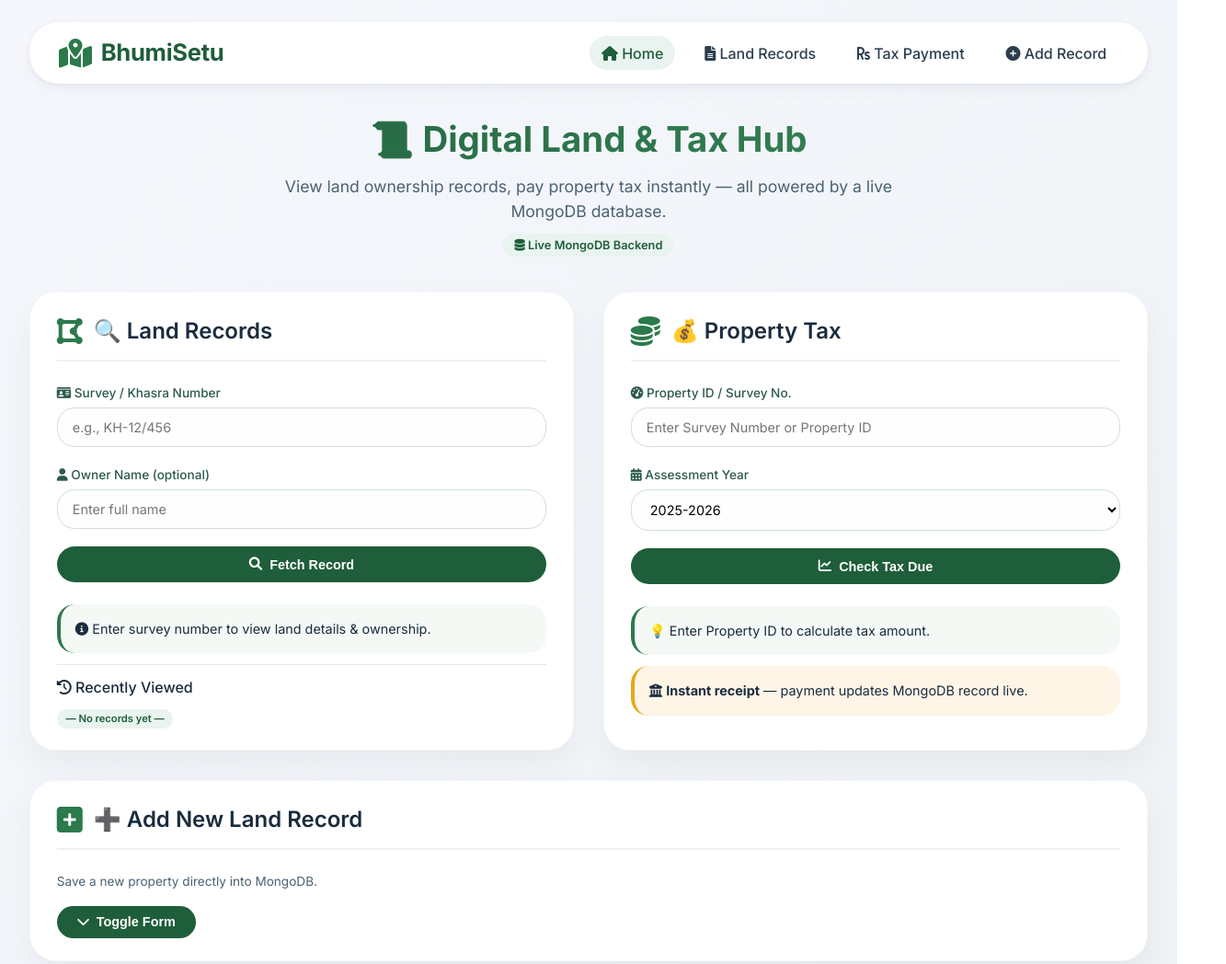
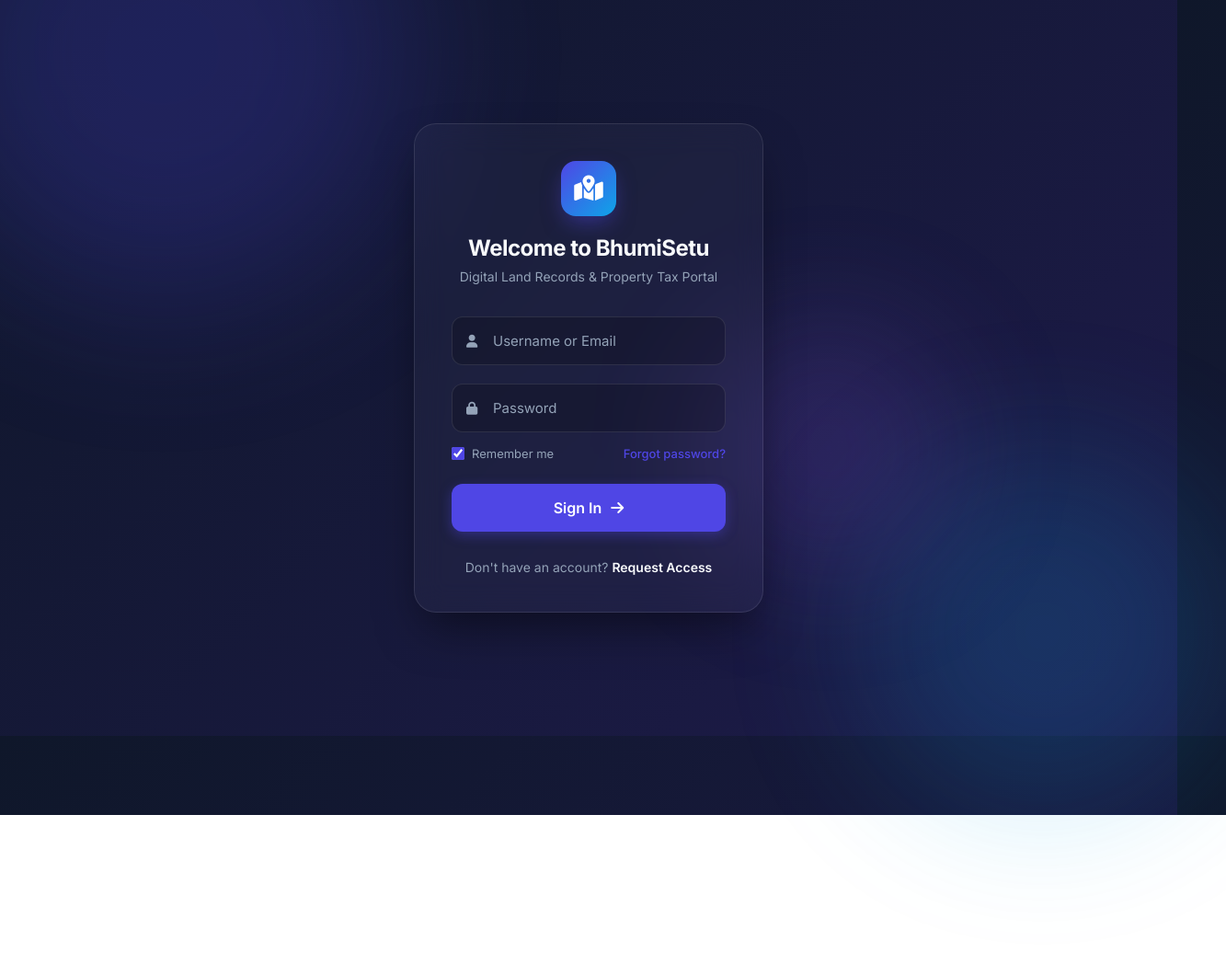
Before and after one commit to harshkumar07423/frontend-backend_project, a website: page public/index.html in a window 1280 px wide. Shown: the top 1048 px of the page at 92% size, 1333 px wide, since content can reach past the window. After the commit the page ends 886 px from the top, so only its background shows below. Drawn offline with Linux system fonts and the light colour scheme.

Commit message:
feat: Add premium login page, move dashboard routing, and improve fetch resilience

```diff
--- a/public/index.html
+++ b/public/index.html
@@ -2,174 +2,60 @@
 <html lang="en">
 <head>
   <meta charset="UTF-8">
-  <meta name="viewport" content="width=device-width, initial-scale=1.0, user-scalable=yes">
-  <title>BhumiSetu | Online Land Records & Property Tax</title>
-  <link href="https://fonts.googleapis.com/css2?family=Inter:opsz,wght@14..32,300;14..32,400;14..32,500;14..32,600;14..32,700&display=swap" rel="stylesheet">
+  <meta name="viewport" content="width=device-width, initial-scale=1.0">
+  <title>Login | BhumiSetu</title>
+  <link href="https://fonts.googleapis.com/css2?family=Inter:wght@300;400;500;600;700&display=swap" rel="stylesheet">
   <link rel="stylesheet" href="https://cdnjs.cloudflare.com/ajax/libs/font-awesome/6.0.0-beta3/css/all.min.css">
-  <link rel="stylesheet" href="style.css">
+  <link rel="stylesheet" href="login.css">
 </head>
 <body>
 
-<div class="container">
+  <!-- Dynamic Animated Background -->
+  <div class="bg-shape shape-1"></div>
+  <div class="bg-shape shape-2"></div>
+  <div class="bg-shape shape-3"></div>
 
-  <!-- Navigation Bar -->
-  <nav class="navbar">
-    <div class="logo">
-      <i class="fas fa-map-marked-alt"></i>
-      <span>BhumiSetu</span>
-    </div>
-    <div class="nav-links">
-      <a href="#" class="active" id="navHome"><i class="fas fa-home"></i> Home</a>
-      <a href="#" id="navRecords"><i class="fas fa-file-alt"></i> Land Records</a>
-      <a href="#" id="navTax"><i class="fas fa-rupee-sign"></i> Tax Payment</a>
-      <a href="#" id="navAdd"><i class="fas fa-plus-circle"></i> Add Record</a>
-    </div>
-  </nav>
+  <div class="login-container">
+    <div class="login-card">
+      <div class="login-header">
+        <div class="logo-icon">
+          <i class="fas fa-map-marked-alt"></i>
+        </div>
+        <h2>Welcome to BhumiSetu</h2>
+        <p>Digital Land Records & Property Tax Portal</p>
+      </div>
 
-  <!-- Hero Section -->
-  <div class="hero">
-    <h1>📜 Digital Land &amp; Tax Hub</h1>
-    <p>View land ownership records, pay property tax instantly — all powered by a live MongoDB database.</p>
-    <div style="margin-top:0.6rem;">
-      <span class="badge" style="font-size:0.8rem; padding:0.3rem 0.8rem;">
-        <i class="fas fa-database"></i> Live MongoDB Backend
-      </span>
-    </div>
-  </div>
+      <form id="loginForm" class="login-form">
+        <div class="input-group">
+          <i class="fas fa-user input-icon"></i>
+          <input type="text" id="username" placeholder="Username or Email" required autocomplete="username">
+        </div>
 
-  <!-- Dashboard Cards -->
-  <div class="dashboard" id="dashboardContainer">
+        <div class="input-group">
+          <i class="fas fa-lock input-icon"></i>
+          <input type="password" id="password" placeholder="Password" required autocomplete="current-password">
+        </div>
 
-    <!-- LEFT CARD: LAND RECORDS -->
-    <div class="card" id="landRecordCard">
-      <div class="card-header">
-        <i class="fas fa-draw-polygon"></i>
-        <h2>🔍 Land Records</h2>
-      </div>
-      <div class="form-group">
-        <label><i class="fas fa-id-card"></i> Survey / Khasra Number</label>
-        <input type="text" id="surveyNumber" placeholder="e.g., KH-12/456" autocomplete="off">
-      </div>
-      <div class="form-group">
-        <label><i class="fas fa-user"></i> Owner Name (optional)</label>
-        <input type="text" id="ownerName" placeholder="Enter full name">
-      </div>
-      <button id="searchRecordBtn"><i class="fas fa-search"></i> Fetch Record</button>
-      <div id="landRecordResult" class="info-box">
-        <i class="fas fa-info-circle"></i> Enter survey number to view land details &amp; ownership.
-      </div>
-      <hr>
-      <div>
-        <p style="font-weight:500; margin-bottom:8px;"><i class="fas fa-history"></i> Recently Viewed</p>
-        <div id="recentRecordsList">
-          <span class="badge">— No records yet —</span>
+        <div class="form-options">
+          <label class="remember-me">
+            <input type="checkbox" id="rememberMe" checked>
+            <span>Remember me</span>
+          </label>
+          <a href="#" class="forgot-password">Forgot password?</a>
         </div>
-      </div>
-    </div>
 
-    <!-- RIGHT CARD: PROPERTY TAX -->
-    <div class="card" id="taxCard">
-      <div class="card-header">
-        <i class="fas fa-coins"></i>
-        <h2>💰 Property Tax</h2>
-      </div>
-      <div class="form-group">
-        <label><i class="fas fa-tachometer-alt"></i> Property ID / Survey No.</label>
-        <input type="text" id="taxPropertyId" placeholder="Enter Survey Number or Property ID">
-      </div>
-      <div class="form-group">
-        <label><i class="fas fa-calendar-alt"></i> Assessment Year</label>
-        <select id="assessmentYear">
-          <option value="2024">2024-2025</option>
-          <option value="2025" selected>2025-2026</option>
-          <option value="2026">2026-2027</option>
-        </select>
-      </div>
-      <button id="checkTaxBtn"><i class="fas fa-chart-line"></i> Check Tax Due</button>
-      <div id="taxDueDisplay" class="info-box">
-        💡 Enter Property ID to calculate tax amount.
-      </div>
-      <div id="paymentSection" style="margin-top:20px; display:none;">
-        <button id="payNowBtn" class="btn-pay"><i class="fas fa-credit-card"></i> Pay Now</button>
-        <div id="paymentMsg" class="message"></div>
-      </div>
-      <div class="info-box info-box--yellow" style="margin-top:12px;">
-        <i class="fas fa-university"></i>
-        <strong>Instant receipt</strong> — payment updates MongoDB record live.
-      </div>
-    </div>
+        <button type="submit" class="login-btn">
+          <span>Sign In</span>
+          <i class="fas fa-arrow-right"></i>
+        </button>
+      </form>
 
-  </div><!-- /dashboard -->
-
-  <!-- ADD NEW RECORD CARD -->
-  <div class="card" id="addRecordCard" style="margin-top:2rem;">
-    <div class="card-header">
-      <i class="fas fa-plus-square"></i>
-      <h2>➕ Add New Land Record</h2>
-    </div>
-    <p style="font-size:0.85rem; color:#4a6272; margin-bottom:1rem;">
-      Save a new property directly into MongoDB.
-    </p>
-    <button id="addRecordBtn" style="width:auto; padding:0.6rem 1.4rem;">
-      <i class="fas fa-chevron-down"></i> Toggle Form
-    </button>
-
-    <div id="addRecordForm">
-      <div class="dashboard" style="margin-top:1rem; gap:1rem;">
-        <div>
-          <div class="form-group">
-            <label>Survey / Khasra No. *</label>
-            <input type="text" id="newSurveyNo" placeholder="e.g., KH-99/001">
-          </div>
-          <div class="form-group">
-            <label>Owner Name *</label>
-            <input type="text" id="newOwner" placeholder="Full name">
-          </div>
-          <div class="form-group">
-            <label>Area</label>
-            <input type="text" id="newArea" placeholder="e.g., 1.2 acres">
-          </div>
-          <div class="form-group">
-            <label>Location</label>
-            <input type="text" id="newLocation" placeholder="Village / Colony / Zone">
-          </div>
-        </div>
-        <div>
-          <div class="form-group">
-            <label>Property Tax ID *</label>
-            <input type="text" id="newTaxId" placeholder="e.g., PTX-9999">
-          </div>
-          <div class="form-group">
-            <label>Property Value (₹) *</label>
-            <input type="number" id="newValue" placeholder="e.g., 1500000">
-          </div>
-          <div class="form-group">
-            <label>Last Tax Paid Year</label>
-            <input type="text" id="newLastPaid" placeholder="e.g., 2024" value="2024">
-          </div>
-          <button id="submitNewRecord">
-            <i class="fas fa-save"></i> Save to MongoDB
-          </button>
-          <div id="addRecordMsg" class="message"></div>
-        </div>
+      <div class="login-footer">
+        <p>Don't have an account? <a href="#">Request Access</a></p>
       </div>
     </div>
   </div>
 
-  <!-- Stats Bar -->
-  <div class="stats-bar">
-    <div><i class="fas fa-database" style="color:#2b7a4b;"></i> <strong>MongoDB Backed</strong> | Persistent Data</div>
-    <div><i class="fas fa-clock"></i> Real-time Record Access</div>
-    <div><i class="fas fa-receipt"></i> DB-updated Tax Receipts</div>
-  </div>
-
-  <!-- Footer -->
-  <footer class="footer">
-    <i class="fas fa-leaf"></i> BhumiSetu — MongoDB + Express + Node.js | Digital Land Governance Demo
-  </footer>
-
-</div>
-
-<script src="app.js"></script>
+  <script src="login.js"></script>
 </body>
 </html>
--- /dev/null
+++ b/public/login.css
@@ -0,0 +1,259 @@
+:root {
+  --primary-color: #4f46e5;
+  --primary-hover: #4338ca;
+  --bg-gradient-1: #0f172a;
+  --bg-gradient-2: #1e1b4b;
+  --glass-bg: rgba(255, 255, 255, 0.03);
+  --glass-border: rgba(255, 255, 255, 0.1);
+  --text-main: #f8fafc;
+  --text-muted: #94a3b8;
+}
+
+* {
+  margin: 0;
+  padding: 0;
+  box-sizing: border-box;
+  font-family: 'Inter', sans-serif;
+}
+
+body {
+  min-height: 100vh;
+  background: linear-gradient(135deg, var(--bg-gradient-1), var(--bg-gradient-2));
+  display: flex;
+  justify-content: center;
+  align-items: center;
+  overflow: hidden;
+  position: relative;
+  color: var(--text-main);
+}
+
+/* Animated Background Shapes */
+.bg-shape {
+  position: absolute;
+  filter: blur(80px);
+  z-index: 0;
+  opacity: 0.6;
+  border-radius: 50%;
+  animation: float 20s infinite ease-in-out;
+}
+
+.shape-1 {
+  width: 500px;
+  height: 500px;
+  background: rgba(79, 70, 229, 0.4);
+  top: -150px;
+  left: -100px;
+  animation-delay: 0s;
+}
+
+.shape-2 {
+  width: 400px;
+  height: 400px;
+  background: rgba(14, 165, 233, 0.3);
+  bottom: -100px;
+  right: -50px;
+  animation-delay: -5s;
+}
+
+.shape-3 {
+  width: 300px;
+  height: 300px;
+  background: rgba(139, 92, 246, 0.3);
+  top: 40%;
+  left: 60%;
+  animation-delay: -10s;
+}
+
+@keyframes float {
+  0%, 100% { transform: translate(0, 0) scale(1); }
+  33% { transform: translate(30px, -50px) scale(1.1); }
+  66% { transform: translate(-20px, 20px) scale(0.9); }
+}
+
+/* Login Container & Glassmorphism */
+.login-container {
+  position: relative;
+  z-index: 10;
+  width: 100%;
+  max-width: 420px;
+  padding: 20px;
+}
+
+.login-card {
+  background: var(--glass-bg);
+  backdrop-filter: blur(16px);
+  -webkit-backdrop-filter: blur(16px);
+  border: 1px solid var(--glass-border);
+  border-radius: 24px;
+  padding: 40px;
+  box-shadow: 0 25px 50px -12px rgba(0, 0, 0, 0.5);
+  animation: slideUp 0.6s cubic-bezier(0.16, 1, 0.3, 1);
+}
+
+@keyframes slideUp {
+  from { opacity: 0; transform: translateY(40px); }
+  to { opacity: 1; transform: translateY(0); }
+}
+
+/* Header */
+.login-header {
+  text-align: center;
+  margin-bottom: 35px;
+}
+
+.logo-icon {
+  width: 60px;
+  height: 60px;
+  background: linear-gradient(135deg, #4f46e5, #0ea5e9);
+  border-radius: 16px;
+  display: flex;
+  justify-content: center;
+  align-items: center;
+  font-size: 28px;
+  color: white;
+  margin: 0 auto 20px;
+  box-shadow: 0 10px 25px -5px rgba(79, 70, 229, 0.5);
+}
+
+.login-header h2 {
+  font-size: 24px;
+  font-weight: 700;
+  margin-bottom: 8px;
+  letter-spacing: -0.5px;
+}
+
+.login-header p {
+  color: var(--text-muted);
+  font-size: 14px;
+}
+
+/* Form Elements */
+.login-form {
+  display: flex;
+  flex-direction: column;
+  gap: 20px;
+}
+
+.input-group {
+  position: relative;
+}
+
+.input-icon {
+  position: absolute;
+  left: 16px;
+  top: 50%;
+  transform: translateY(-50%);
+  color: var(--text-muted);
+  font-size: 14px;
+  transition: color 0.3s ease;
+}
+
+.input-group input {
+  width: 100%;
+  padding: 16px 16px 16px 44px;
+  background: rgba(0, 0, 0, 0.2);
+  border: 1px solid var(--glass-border);
+  border-radius: 12px;
+  color: var(--text-main);
+  font-size: 15px;
+  outline: none;
+  transition: all 0.3s ease;
+}
+
+.input-group input::placeholder {
+  color: var(--text-muted);
+}
+
+.input-group input:focus {
+  border-color: var(--primary-color);
+  background: rgba(0, 0, 0, 0.4);
+  box-shadow: 0 0 0 4px rgba(79, 70, 229, 0.15);
+}
+
+.input-group input:focus + .input-icon,
+.input-group input:not(:placeholder-shown) + .input-icon {
+  color: var(--primary-color);
+}
+
+/* Form Options */
+.form-options {
+  display: flex;
+  justify-content: space-between;
+  align-items: center;
+  font-size: 13px;
+  margin-top: -5px;
+  margin-bottom: 5px;
+}
+
+.remember-me {
+  display: flex;
+  align-items: center;
+  gap: 8px;
+  cursor: pointer;
+  color: var(--text-muted);
+}
+
+.remember-me input {
+  accent-color: var(--primary-color);
+  width: 14px;
+  height: 14px;
+}
+
+.forgot-password {
+  color: var(--primary-color);
+  text-decoration: none;
+  font-weight: 500;
+  transition: color 0.3s;
+}
+
+.forgot-password:hover {
+  color: #818cf8;
+}
+
+/* Button */
+.login-btn {
+  width: 100%;
+  padding: 16px;
+  background: var(--primary-color);
+  color: white;
+  border: none;
+  border-radius: 12px;
+  font-size: 16px;
+  font-weight: 600;
+  cursor: pointer;
+  display: flex;
+  justify-content: center;
+  align-items: center;
+  gap: 10px;
+  transition: all 0.3s ease;
+  box-shadow: 0 4px 14px 0 rgba(79, 70, 229, 0.39);
+}
+
+.login-btn:hover {
+  background: var(--primary-hover);
+  transform: translateY(-2px);
+  box-shadow: 0 6px 20px rgba(79, 70, 229, 0.4);
+}
+
+.login-btn:active {
+  transform: translateY(0);
+}
+
+/* Footer */
+.login-footer {
+  text-align: center;
+  margin-top: 30px;
+  font-size: 14px;
+  color: var(--text-muted);
+}
+
+.login-footer a {
+  color: var(--text-main);
+  text-decoration: none;
+  font-weight: 600;
+  transition: color 0.3s;
+}
+
+.login-footer a:hover {
+  color: var(--primary-color);
+}
```
Also changed, not shown: public/app.js (+17 -5 lines), public/dashboard.html (added, +175 -0 lines), public/login.js (added, +29 -0 lines), server.js (+6 -1 lines), 1 other file.
